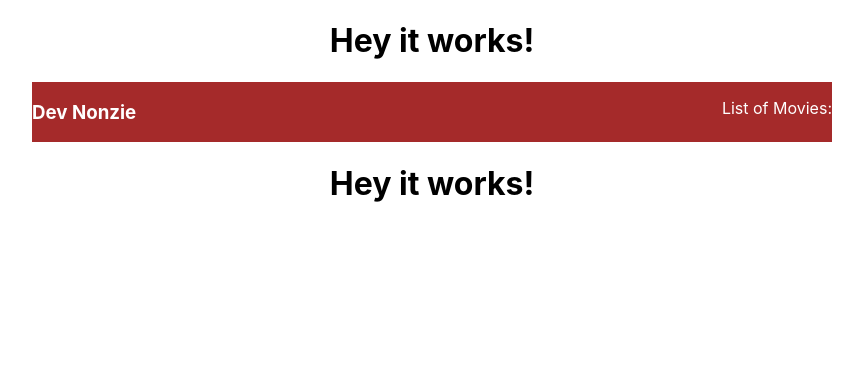
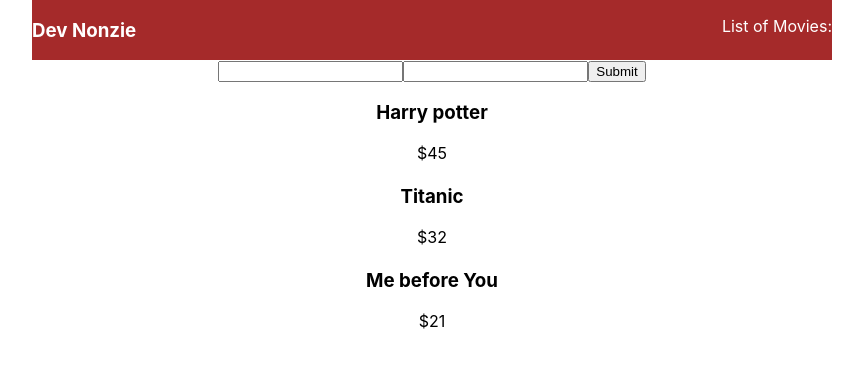
Before and after one commit to Gathoni-Wanjira/movie-app, a React (Create React App) app: page / in a window 1280 px wide. Shown: the top 366 px of the page, without its empty margins (208-1071 px from the left). Built offline with nearby package versions, Linux system fonts and the light colour scheme.

Commit message:
AddState

```diff
--- a/src/AddMovie.js
+++ b/src/AddMovie.js
@@ -1,10 +1,45 @@
-import React from "react";
+import React , { useState} from "react";
+import { useContext } from "react";
+import { MovieContext } from "./MovieContext";
 
 
 const AddMovie = () => {
+    const [name, setName] = useState('');
+    const [price , setPrice] = useState ('');
+    const [movies, Setmovies] = useContext(MovieContext);
+
+
+    // Creating a new function to update the price and name empty strings above.
+
+    const updateName = (e) => {
+        setName(e.target.value);
+
+    }
+
+    const updatePrice = (e) => {
+        setPrice(e.target.value);
+
+    }
+
+    // Add a function to enable the addmovies to refresh on click.
+
+    const addMovie = (e) => {
+        e.preventDefault ();
+        Setmovies(prevMovies => [...prevMovies , {name: name, price: price}])
+        setName('');
+        setPrice('');
+
+    }
+
+
     return (
-        <div>
+        <form onSubmit={addMovie}>
+            <input Type = 'text' name = 'name' value = {name} onChange = {updateName}/>
+            <input Type = 'text' name = 'price' value = {price} onChange = {updatePrice}/>
+            <button type="submit">Submit</button>
 
-        </div>
+        </form>
     );
 }
+
+export default AddMovie;
--- a/src/App.js
+++ b/src/App.js
@@ -1,7 +1,8 @@
 import React from 'react';
 import './App.css';
-import Nav from './Nav'
-import MovieList from './MovieList'
+import Nav from './Nav';
+import MovieList from './MovieList';
+import AddMovie from './AddMovie';
 import { MovieProvider } from './MovieContext';
 
 function App() {
@@ -10,6 +11,7 @@ function App() {
     <MovieProvider>
     <div className="App">
       <Nav />
+      <AddMovie />
      <MovieList />
     </div>
     </MovieProvider>
--- a/src/MovieContext.js
+++ b/src/MovieContext.js
@@ -29,7 +29,7 @@ export const MovieProvider = props => {
 
     return(
     //    Rendering the movie context
-    <MovieContext.Provider value={'Hey it works!'}>
+    <MovieContext.Provider value = {[movies , setmovies]} >
         {props.children}
     </MovieContext.Provider>
     );
--- a/src/MovieList.js
+++ b/src/MovieList.js
@@ -1,25 +1,25 @@
 import React from "react";
 import { useContext } from "react";
 import { MovieContext } from "./MovieContext";
-// import Movie from './Movie';
+import Movie from './Movie';
 
 // Creating a movie list
 // Movies  is a variable with the movies data either from an array or from a fetched API.
 // Setmovies however is a function that that updates movies state variable whenever its called with a new value.
 const MovieList = () => {
-    const value = useContext (MovieContext);
+    const [movies]= useContext (MovieContext);
 
     return (
         <div>
-            <h1>{value}</h1>
-               {/* {movies.map((movie) => (
+
+                {movies.map((movie) => (
                 <Movie
                     name={movie.name}
                     price={movie.price}
                     key={movie.id}
                 />
 
-            ))}  */}
+            ))}
 
         </div>
 
--- a/src/Nav.js
+++ b/src/Nav.js
@@ -1,15 +1,11 @@
 import React from "react";
-import { useContext } from "react";
-import { MovieContext } from "./MovieContext";
+
 
 const Nav = () => {
-    const value = useContext(MovieContext)
+
     return (
         <>
-            <h1> {value}</h1>
             <div className="Nav">
-
-
                 <h3>Dev Nonzie</h3>
                 <p>List of Movies: </p>
 
```
